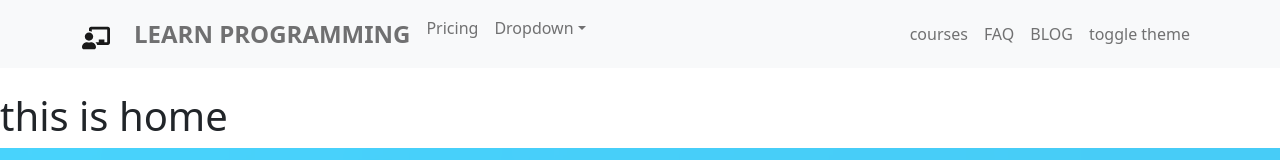
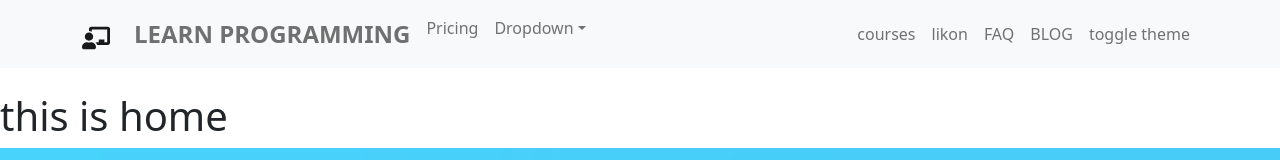
Before and after one commit to MahamudaM/Lerning-Programming-Project, a React (Create React App) app: page / in a window 1280 px wide. Shown: the top 160 px of the page. Built offline with nearby package versions, Linux system fonts and the light colour scheme; no server answers.

Commit message:
set Auth context to share info

```diff
--- /dev/null
+++ b/src/Context/AuthProvider/AuthProvider.js
@@ -0,0 +1,17 @@
+import React, { createContext } from 'react';
+
+export const AuthContext=createContext();
+
+const AuthProvider = ({children}) => {
+
+const user={displayName:'likon'}
+const AuthInfo={user};
+    return (
+        <AuthContext.Provider value={AuthInfo}>
+                    {children}
+        </AuthContext.Provider>
+
+    );
+};
+
+export default AuthProvider;
--- a/src/index.js
+++ b/src/index.js
@@ -4,11 +4,15 @@
 import App from './App';
 import reportWebVitals from './reportWebVitals';
 import 'bootstrap/dist/css/bootstrap.min.css';
+import AuthProvider from './Context/AuthProvider/AuthProvider';
 
 const root = ReactDOM.createRoot(document.getElementById('root'));
 root.render(
   <React.StrictMode>
+    <AuthProvider>
     <App />
+    </AuthProvider>
+
   </React.StrictMode>
 );
 
--- a/src/pages/CommonPages/Hader/Hader.js
+++ b/src/pages/CommonPages/Hader/Hader.js
@@ -1,12 +1,14 @@
-import React from 'react';
+import React, { useContext } from 'react';
 import Container from 'react-bootstrap/Container';
 import Nav from 'react-bootstrap/Nav';
 import Navbar from 'react-bootstrap/Navbar';
 import NavDropdown from 'react-bootstrap/NavDropdown';
 import { FaChalkboardTeacher} from "react-icons/fa";
+import { AuthContext } from '../../../Context/AuthProvider/AuthProvider';
 
 import RightSideNav from '../../../Courses/LeftSideNav/LeftSideNav';
 const Hader = () => {
+  const {user}=useContext(AuthContext)
     return (
         <Navbar collapseOnSelect className='mb-4' expand="lg" bg="light" variant="light">
       <Container>
@@ -30,6 +32,7 @@
           </Nav>
           <Nav>
           <Nav.Link href={`/course`}>courses</Nav.Link>
+          <Nav.Link href="#deets">{user?.displayName}</Nav.Link>
             <Nav.Link href="#deets">FAQ</Nav.Link>
             <Nav.Link href="#deets">BLOG</Nav.Link>
             <Nav.Link eventKey={2} href="#memes">
```
